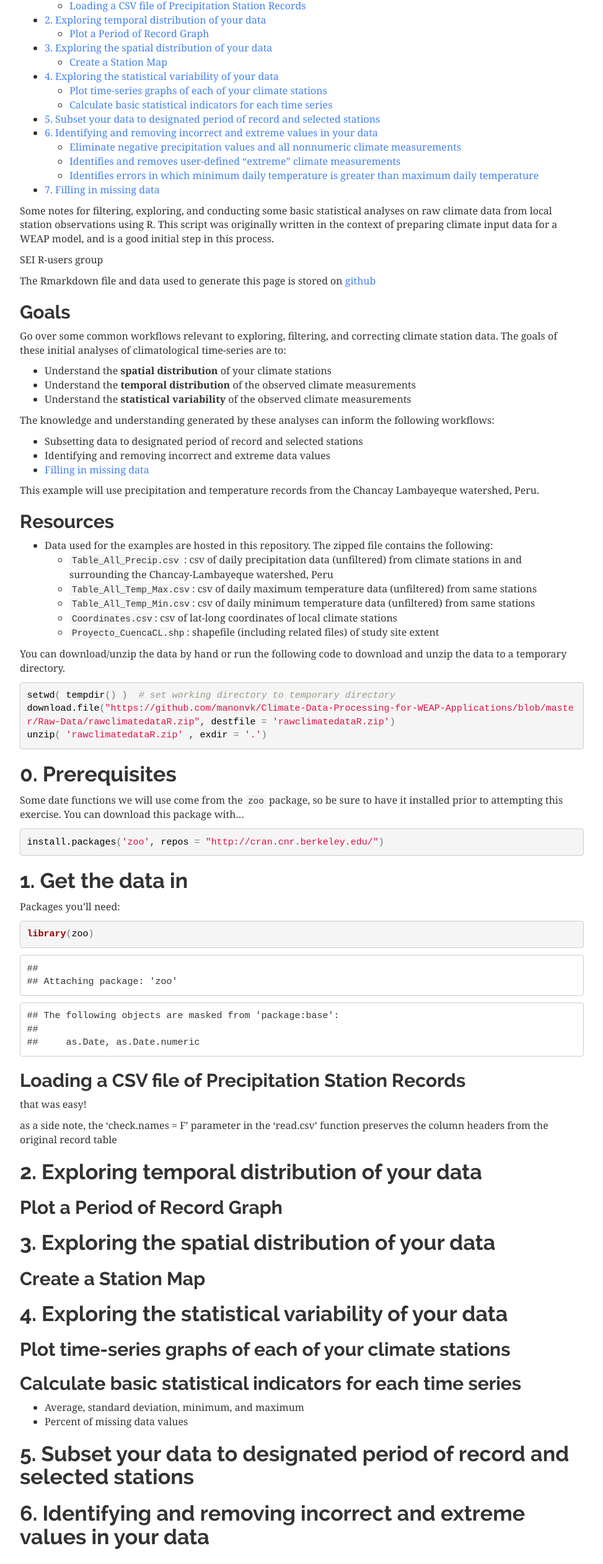
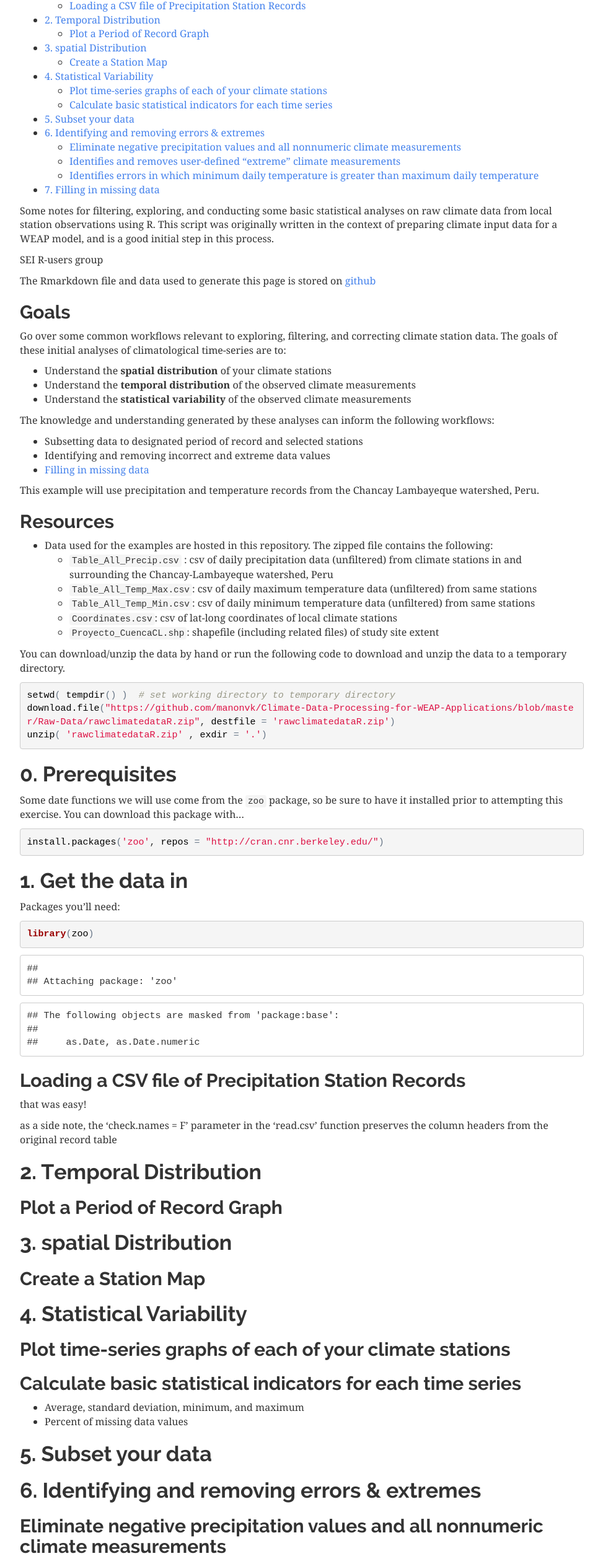
Before and after one commit to manonvk/manonvk.github.io, a plain HTML site: page InitialClimateDataExplorations.html in a window 1280 px wide. Shown: the part 230-2754 px from the top of the page at 62% size, without its empty margins (153-1126 px from the left). Drawn offline with nearby package versions, Linux system fonts and the light colour scheme; some packages are replaced by stand-ins of ours.

Commit message:
Add files via upload

```diff
--- a/InitialClimateDataExplorations.html
+++ b/InitialClimateDataExplorations.html
@@ -129,18 +129,18 @@ $(document).ready(function () {
 <li><a href="#get-the-data-in">1. Get the data in</a><ul>
 <li><a href="#loading-a-csv-file-of-precipitation-station-records">Loading a CSV file of Precipitation Station Records</a></li>
 </ul></li>
-<li><a href="#exploring-temporal-distribution-of-your-data">2. Exploring temporal distribution of your data</a><ul>
+<li><a href="#temporal-distribution">2. Temporal Distribution</a><ul>
 <li><a href="#plot-a-period-of-record-graph">Plot a Period of Record Graph</a></li>
 </ul></li>
-<li><a href="#exploring-the-spatial-distribution-of-your-data">3. Exploring the spatial distribution of your data</a><ul>
+<li><a href="#spatial-distribution">3. spatial Distribution</a><ul>
 <li><a href="#create-a-station-map">Create a Station Map</a></li>
 </ul></li>
-<li><a href="#exploring-the-statistical-variability-of-your-data">4. Exploring the statistical variability of your data</a><ul>
+<li><a href="#statistical-variability">4. Statistical Variability</a><ul>
 <li><a href="#plot-time-series-graphs-of-each-of-your-climate-stations">Plot time-series graphs of each of your climate stations</a></li>
 <li><a href="#calculate-basic-statistical-indicators-for-each-time-series">Calculate basic statistical indicators for each time series</a></li>
 </ul></li>
-<li><a href="#subset-your-data-to-designated-period-of-record-and-selected-stations">5. Subset your data to designated period of record and selected stations</a></li>
-<li><a href="#identifying-and-removing-incorrect-and-extreme-values-in-your-data">6. Identifying and removing incorrect and extreme values in your data</a><ul>
+<li><a href="#subset-your-data">5. Subset your data</a></li>
+<li><a href="#identifying-and-removing-errors-extremes">6. Identifying and removing errors &amp; extremes</a><ul>
 <li><a href="#eliminate-negative-precipitation-values-and-all-nonnumeric-climate-measurements">Eliminate negative precipitation values and all nonnumeric climate measurements</a></li>
 <li><a href="#identifies-and-removes-user-defined-extreme-climate-measurements">Identifies and removes user-defined “extreme” climate measurements</a></li>
 <li><a href="#identifies-errors-in-which-minimum-daily-temperature-is-greater-than-maximum-daily-temperature">Identifies errors in which minimum daily temperature is greater than maximum daily temperature</a></li>
@@ -205,20 +205,20 @@ unzip( 'rawclimatedataR.zip' , exdir = '.')</code></pre>
 <p>as a side note, the ‘check.names = F’ parameter in the ‘read.csv’ function preserves the column headers from the original record table</p>
 </div>
 </div>
-<div id="exploring-temporal-distribution-of-your-data" class="section level1">
-<h1>2. Exploring temporal distribution of your data</h1>
+<div id="temporal-distribution" class="section level1">
+<h1>2. Temporal Distribution</h1>
 <div id="plot-a-period-of-record-graph" class="section level2">
 <h2>Plot a Period of Record Graph</h2>
 </div>
 </div>
-<div id="exploring-the-spatial-distribution-of-your-data" class="section level1">
-<h1>3. Exploring the spatial distribution of your data</h1>
+<div id="spatial-distribution" class="section level1">
+<h1>3. spatial Distribution</h1>
 <div id="create-a-station-map" class="section level2">
 <h2>Create a Station Map</h2>
 </div>
 </div>
-<div id="exploring-the-statistical-variability-of-your-data" class="section level1">
-<h1>4. Exploring the statistical variability of your data</h1>
+<div id="statistical-variability" class="section level1">
+<h1>4. Statistical Variability</h1>
 <div id="plot-time-series-graphs-of-each-of-your-climate-stations" class="section level2">
 <h2>Plot time-series graphs of each of your climate stations</h2>
 </div>
@@ -230,11 +230,11 @@ unzip( 'rawclimatedataR.zip' , exdir = '.')</code></pre>
 </ul>
 </div>
 </div>
-<div id="subset-your-data-to-designated-period-of-record-and-selected-stations" class="section level1">
-<h1>5. Subset your data to designated period of record and selected stations</h1>
+<div id="subset-your-data" class="section level1">
+<h1>5. Subset your data</h1>
 </div>
-<div id="identifying-and-removing-incorrect-and-extreme-values-in-your-data" class="section level1">
-<h1>6. Identifying and removing incorrect and extreme values in your data</h1>
+<div id="identifying-and-removing-errors-extremes" class="section level1">
+<h1>6. Identifying and removing errors &amp; extremes</h1>
 <div id="eliminate-negative-precipitation-values-and-all-nonnumeric-climate-measurements" class="section level2">
 <h2>Eliminate negative precipitation values and all nonnumeric climate measurements</h2>
 </div>
```
